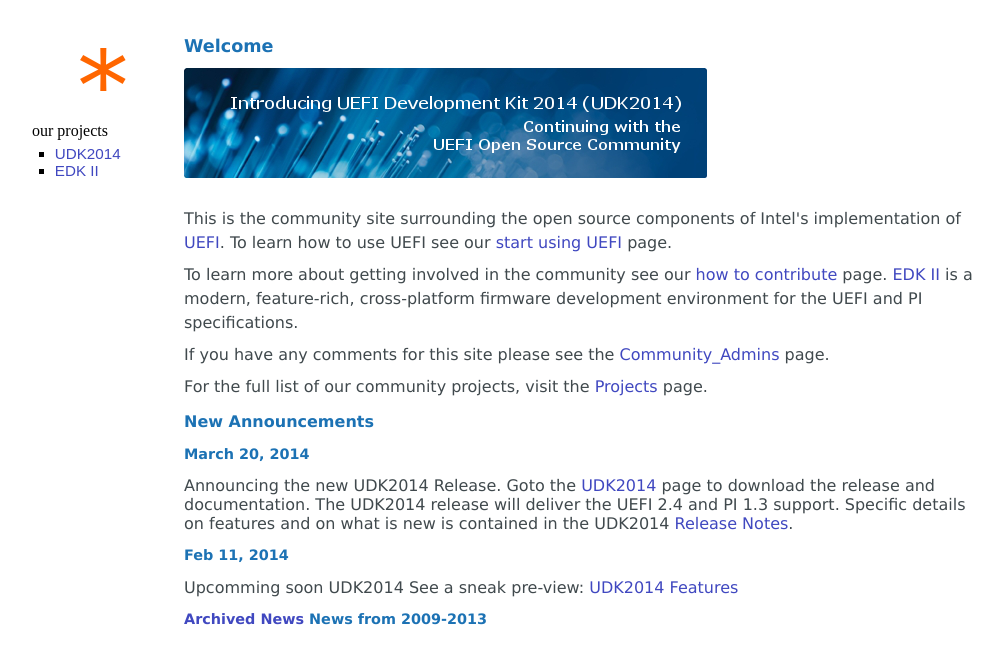
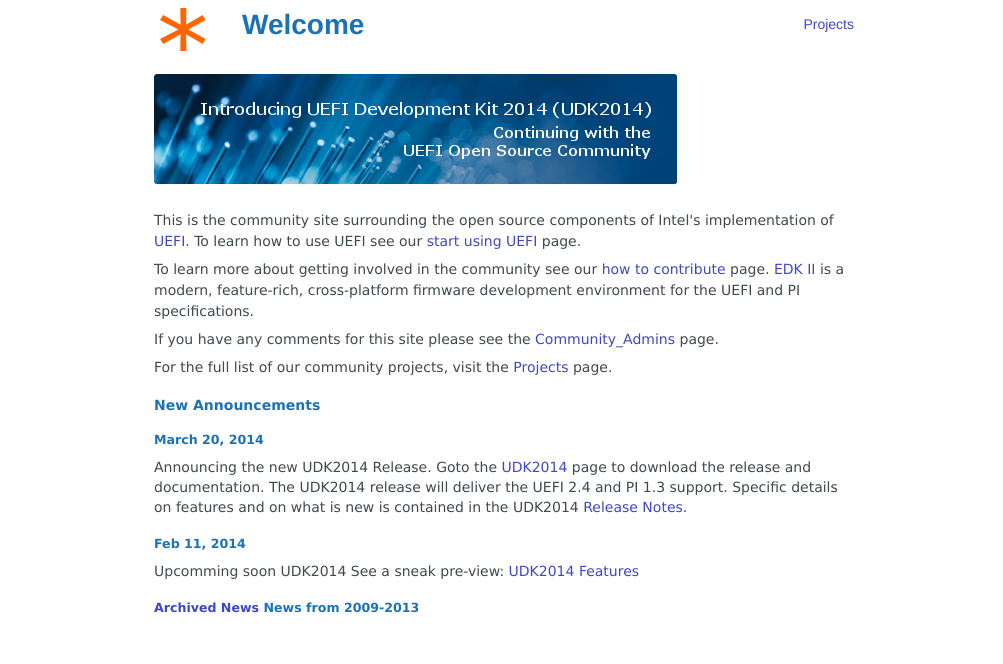
Before and after one commit to tianocore/tianocore.github.io, a Jekyll site: the page built from index.html, in a window 1280 px wide. Shown: the top 664 px of the page, without its empty margins (136-1139 px from the left). Built offline with Jekyll 4.4.1, drawn with Linux system fonts in a browser that asks for light colours; nearby versions of some CDN libraries; Markdown is read by kramdown in place of the engine named in the settings.

Commit message:
Reorganize page to have a topbar rather than sidebar
Projects are now show under a dropdown menu.

Signed-off-by: Jordan Justen <jljusten@gmail.com>

```diff
--- a/_includes/head.html
+++ b/_includes/head.html
@@ -3,6 +3,10 @@
     <head>
         <meta charset="utf-8">
         <title>{{ page.title }}</title>
+        <link rel="stylesheet" href="/pkg/bootstrap/css/bootstrap.min.css" >
+        <script src="//ajax.googleapis.com/ajax/libs/jquery/2.1.1/jquery.min.js"></script>
+        <script src="/pkg/bootstrap/js/bootstrap.min.js"></script>
+        <script src="/pkg/bootstrap-hover-dropdown/bootstrap-hover-dropdown.min.js"></script>
         <link rel="stylesheet" href="/css/main.css" >
     </head>
     <body>
--- a/_layouts/default.html
+++ b/_layouts/default.html
@@ -2,18 +2,28 @@
 
     <div id="mainbody">
 
-    <div id="sidebar">
-      <center><img src="images/SidebarLogo.png"/></center>
-      <br/>
-      our projects
-      <ul>
-        <li> <a href="https://github.com/tianocore/tianocore.github.io/wiki/UDK2014">UDK2014</a>
-        <li> <a href="https://github.com/tianocore/tianocore.github.io/wiki/EDK-II">EDK II</a>
-      </ul>
+    <div id="topbar">
+
+      <img src="images/SidebarLogo.png" style="float: left;" />
+
+      <h1 style="float: left; margin: 10px 1em 0 1em; font-size: 200%;">{{ page.title }}</h1>
+
+      <div class="dropdown" style="float: right; margin-top: 1em;">
+        <a href="index.html" class="dropdown-toggle"
+           data-toggle="dropdown" data-hover="dropdown"
+           data-delay="1000" data-close-others="false">
+          Projects
+        </a>
+        <ul class="dropdown-menu">
+          <li><a tabindex="-1" href="https://github.com/tianocore/tianocore.github.io/wiki/UDK2014">UDK2014</a></li>
+          <li><a tabindex="-1" href="https://github.com/tianocore/tianocore.github.io/wiki/EDK-II">EDK II</a></li>
+          <li class="divider"></li>
+          <li><a tabindex="-1" href="https://github.com/tianocore/tianocore.github.io/wiki/Projects">All Projects</a></li>
+        </ul>
+      </div>
     </div>
 
     <div id="content">
-      <h1>{{ page.title }}</h1>
 
       {{ content }}
 
--- a/css/main.css
+++ b/css/main.css
@@ -1,7 +1,16 @@
 #mainbody {
     margin-left: auto;
     margin-right: auto;
-    width: 60em;
+    width: 50em;
+}
+
+#topbar {
+    float: left;
+    z-index: 1;
+    top: 0;
+    left: 0;
+    bottom: 0;
+    width: 50em;
 }
 
 #sidebar {
@@ -47,7 +56,9 @@ p {
 h1 {
     color: #1c72b4;
     font-weight: bold;
-    font-size: 110%
+    font-size: 110%;
+    margin-top: 0;
+    margin-bottom: 0;
 }
 
 h2 {
```
